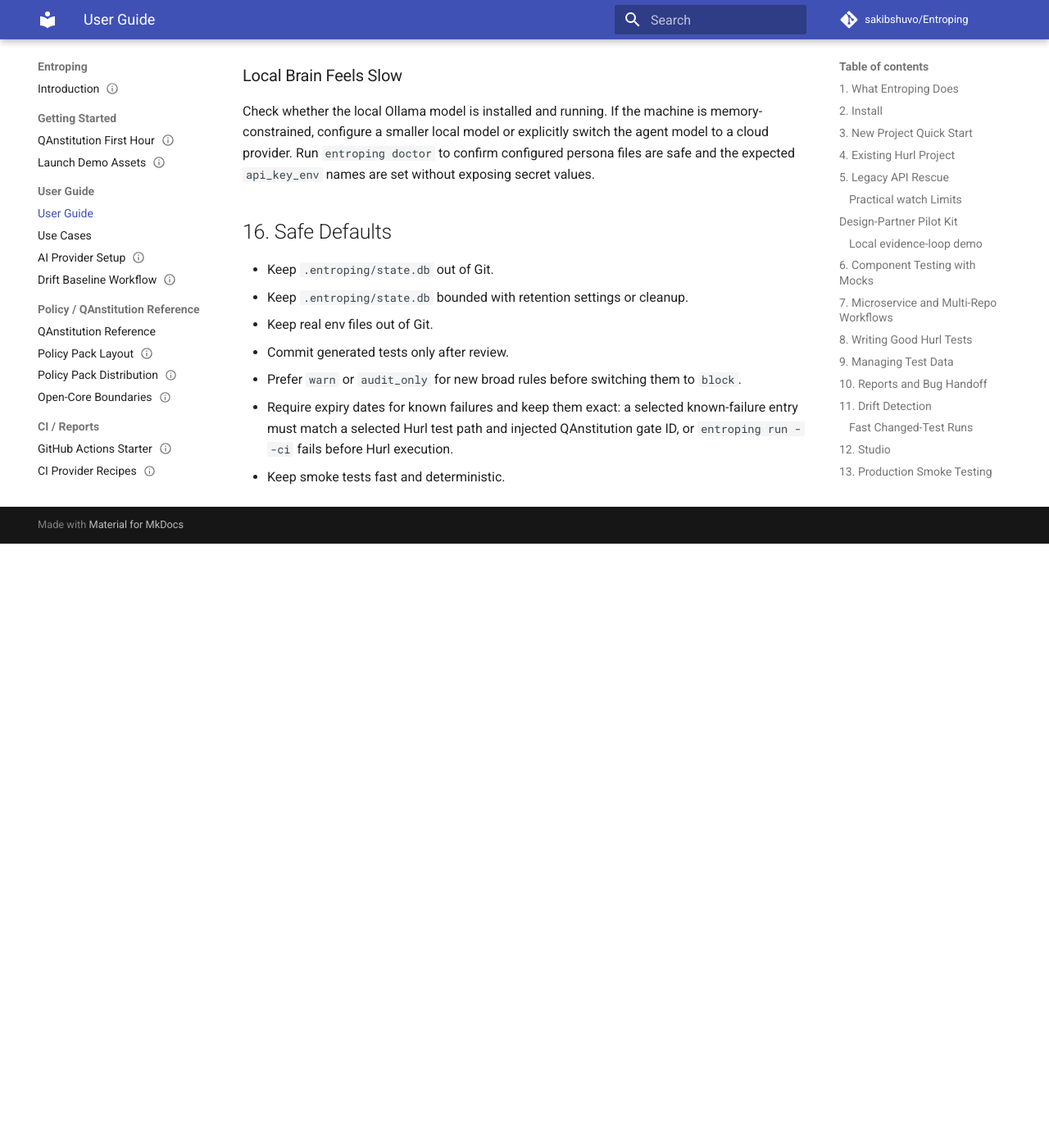
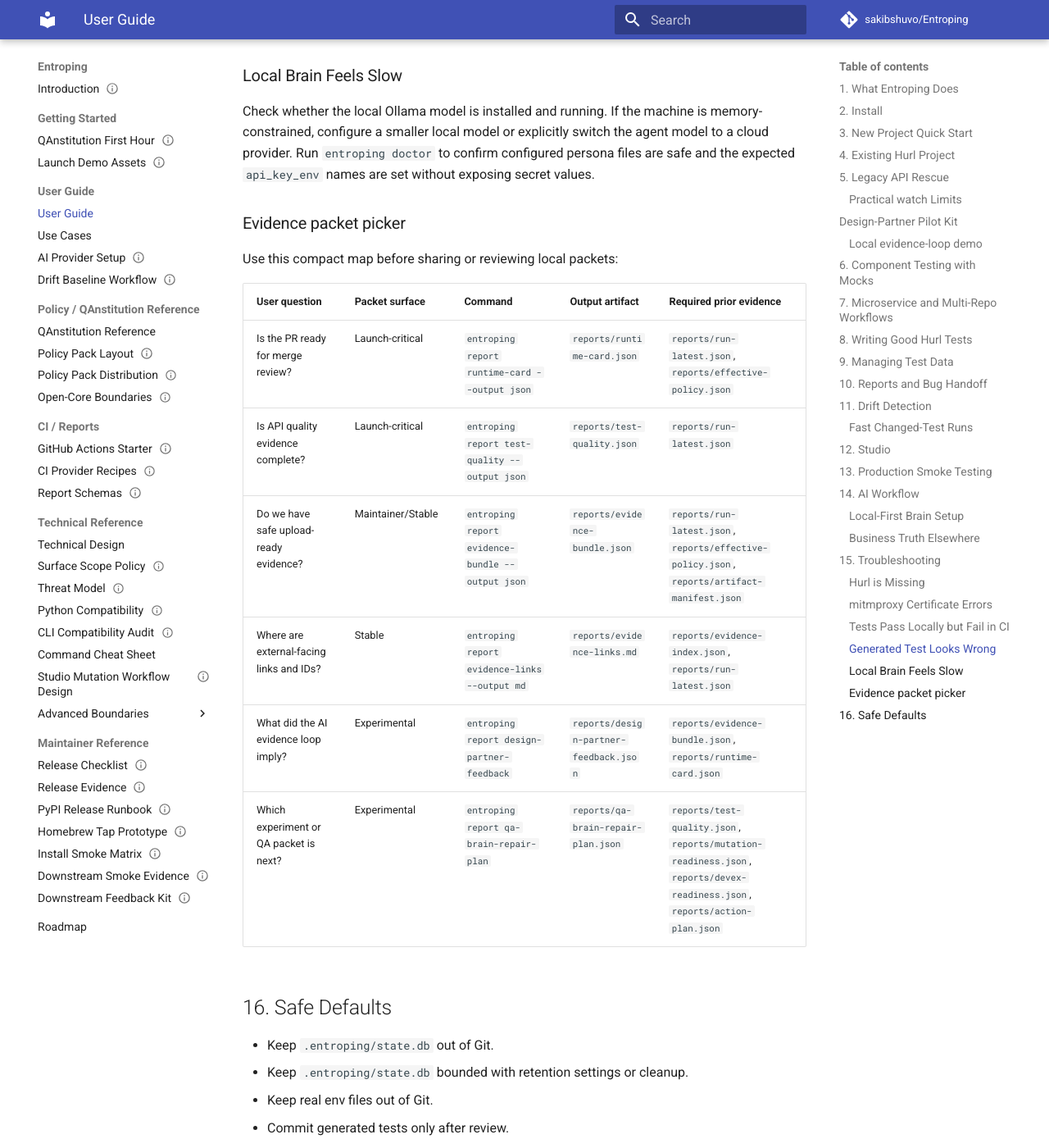
Before and after one commit to sakibshuvo/Entroping, an MkDocs documentation site: the page built from docs/user/USER_GUIDE.md, in a window 1280 px wide and 1400 px high, scrolled down 28950 px. Shown: the whole window at 82% size. Built offline with MkDocs 1.6.1 and Material for MkDocs 9.7.7, drawn with Linux system fonts in a browser that asks for light colours; comment, search, counter and statistics services are not loaded; before the commit the page ends 29613 px from its top, so only the background shows below that.

Commit message:
docs: add evidence packet picker for design partners

```diff
--- a/docs/technical/COMMAND_CHEAT_SHEET.md
+++ b/docs/technical/COMMAND_CHEAT_SHEET.md
@@ -635,3 +635,14 @@
   repair-plan,retrieval-plan,routing-plan,seed}`,
   `team-{access-control-plan,evidence-readiness}`,
   `work-item-{draft,import-bundle}`
+
+### Evidence packet picker by surface
+
+| Surface | Question | Command | Artifact |
+| --- | --- | --- | --- |
+| Launch-critical | Should I block merge? | `entroping report runtime-card --output json` | `reports/runtime-card.json` |
+| Launch-critical | What changed in this CI run? | `entroping report review-summary` | `reports/review-summary.md` |
+| Stable public | Is report inventory complete? | `entroping report artifact-manifest` | `reports/artifact-manifest.json` |
+| Stable public | Did tests keep expected quality and policy coverage? | `entroping report test-quality --output json`, `entroping report gate-coverage --output json` | `reports/test-quality.json`, `reports/gate-coverage.json` |
+| Maintainer-only | Can we share upload-ready evidence safely? | `entroping report evidence-bundle --output json` | `reports/evidence-bundle.json` |
+| Experimental | What should we do next from evidence? | `entroping report qa-brain-repair-plan --output json` | `reports/qa-brain-repair-plan.json` |
--- a/docs/user/USER_GUIDE.md
+++ b/docs/user/USER_GUIDE.md
@@ -1443,6 +1443,19 @@
 Run `entroping doctor` to confirm configured persona files are safe and the
 expected `api_key_env` names are set without exposing secret values.
 
+### Evidence packet picker
+
+Use this compact map before sharing or reviewing local packets:
+
+| User question | Packet surface | Command | Output artifact | Required prior evidence |
+| --- | --- | --- | --- | --- |
+| Is the PR ready for merge review? | Launch-critical | `entroping report runtime-card --output json` | `reports/runtime-card.json` | `reports/run-latest.json`, `reports/effective-policy.json` |
+| Is API quality evidence complete? | Launch-critical | `entroping report test-quality --output json` | `reports/test-quality.json` | `reports/run-latest.json` |
+| Do we have safe upload-ready evidence? | Maintainer/Stable | `entroping report evidence-bundle --output json` | `reports/evidence-bundle.json` | `reports/run-latest.json`, `reports/effective-policy.json`, `reports/artifact-manifest.json` |
+| Where are external-facing links and IDs? | Stable | `entroping report evidence-links --output md` | `reports/evidence-links.md` | `reports/evidence-index.json`, `reports/run-latest.json` |
+| What did the AI evidence loop imply? | Experimental | `entroping report design-partner-feedback` | `reports/design-partner-feedback.json` | `reports/evidence-bundle.json`, `reports/runtime-card.json` |
+| Which experiment or QA packet is next? | Experimental | `entroping report qa-brain-repair-plan` | `reports/qa-brain-repair-plan.json` | `reports/test-quality.json`, `reports/mutation-readiness.json`, `reports/devex-readiness.json`, `reports/action-plan.json` |
+
 ## 16. Safe Defaults
 
 - Keep `.entroping/state.db` out of Git.
```
Also changed, not shown: docs/meta/VAULT_INDEX.md (+2 -0 lines).
